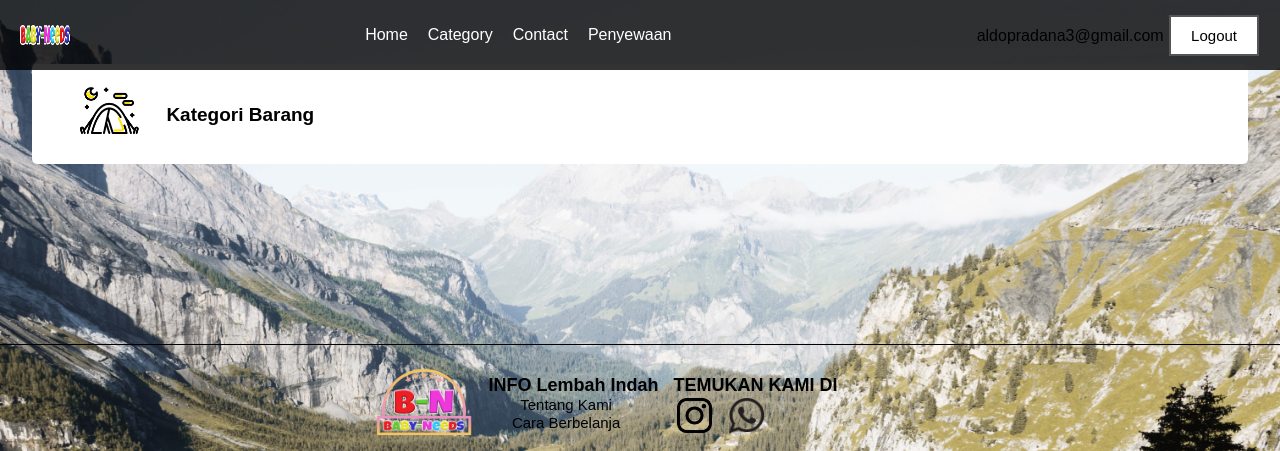
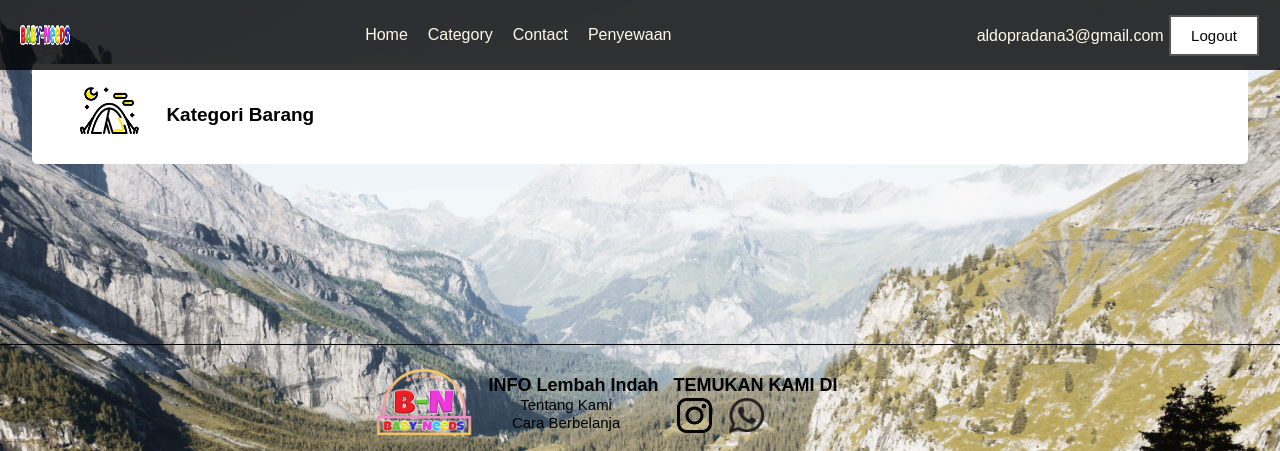
Before and after one commit to NugrahaVarrel/LembahIndah, a PHP site: page /kategori.php in a window 1280 px wide. Shown: the top 451 px of the page. Run offline with PHP 8.4, Linux system fonts and the light colour scheme; a user stored in the database is signed in.

Commit message:
change color email pada header

```diff
--- a/header.php
+++ b/header.php
@@ -30,11 +30,12 @@
             <div class="logout">
                 <?php
                 if(isset($_SESSION['id'])){
-                    echo $_SESSION['email'];
+                    echo '<span class="email">' . $_SESSION['email'] . '</span>';
                 }
                 ?>
                 <a href="logout.php" class="buttonlogout button5">Logout</a>
             </div>
+
         </div>
     </nav>
 </body>
--- a/style/styleheader.css
+++ b/style/styleheader.css
@@ -53,7 +53,7 @@ nav {
 }
 
 .menu a {
-  color: #fff;
+  color: #FFF8E8;
   text-decoration: none;
   font-size: 16px;
   font-weight: 500;
@@ -87,6 +87,10 @@ nav {
   clear: both;
   width: 100%;
   padding: 10px;
+}
+
+.email{
+  color:#FFF8E8;
 }
 
 .logout {
```
